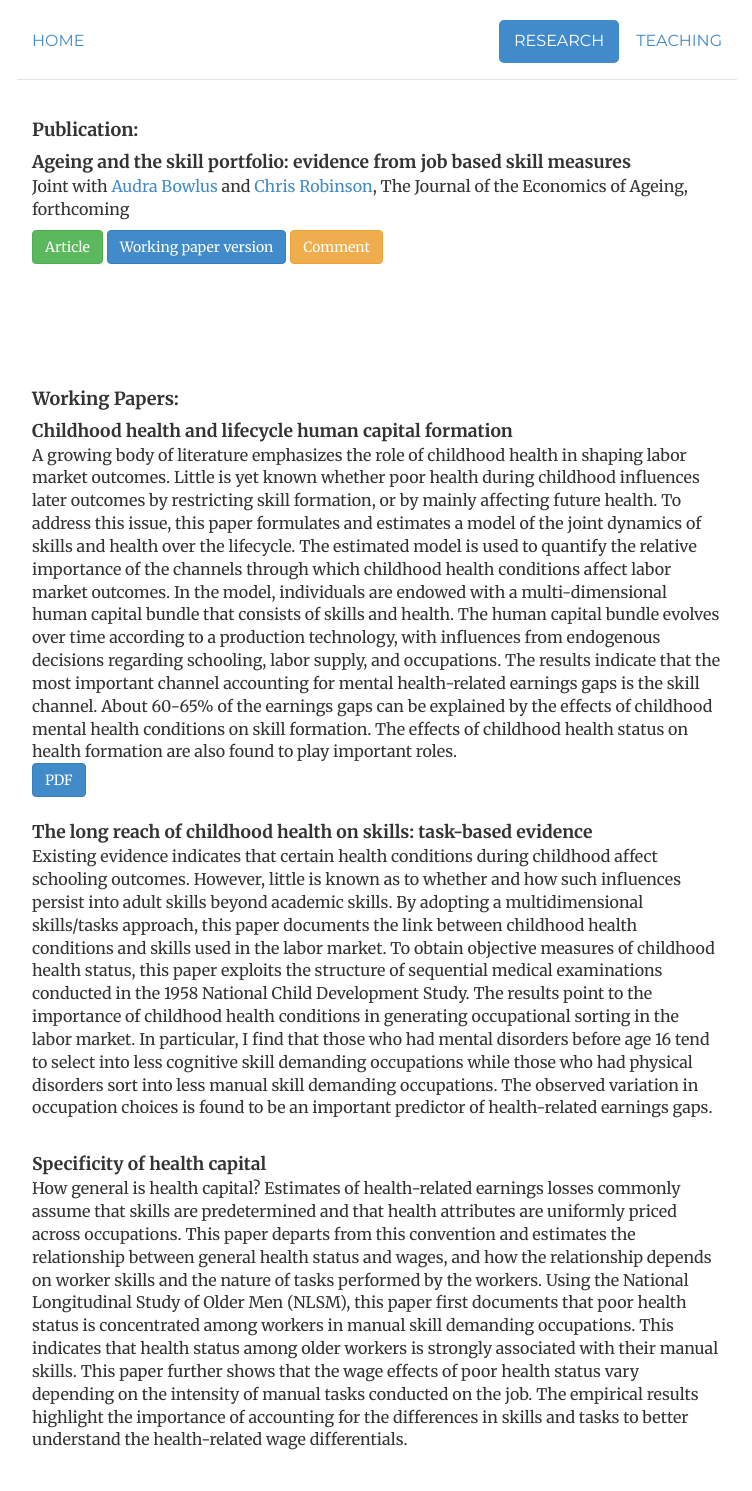
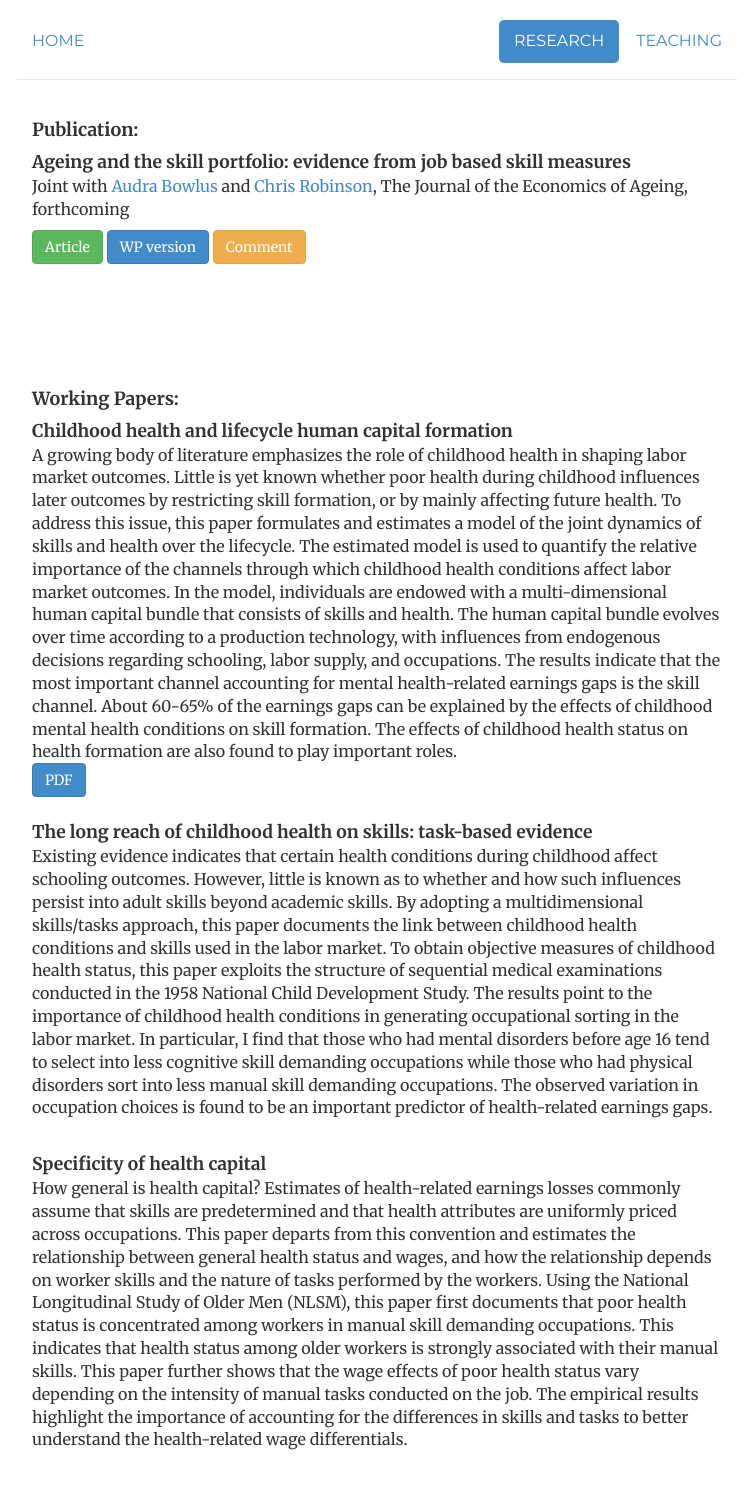
Before and after one commit to morihiroaki/morihiroaki.github.io, a Jekyll site: the page built from research.html, in a window 1280 px wide. Shown: the whole page, without its empty margins (263-1015 px from the left). Built offline with Jekyll 4.4.1, drawn with Linux system fonts in a browser that asks for light colours.

Commit message:
Update research.html

```diff
--- a/research.html
+++ b/research.html
@@ -12,7 +12,7 @@ description:
 <p> Joint with <a href="http://economics.uwo.ca/people/faculty/bowlus.html">Audra Bowlus</a> and <a href="http://economics.uwo.ca/people/faculty/robinson.html">Chris Robinson</a>, The Journal of the Economics of Ageing, forthcoming</p>
 </div>
 <a class="btn btn-success" href="http://www.sciencedirect.com/science/article/pii/S2212828X16000049" target="_blank">Article</a>
-<a target="_blank" href="http://ir.lib.uwo.ca/cgi/viewcontent.cgi?article=1109&context=economicscibc" class="btn btn-primary" title="BMR16">Working paper version</a>
+<a target="_blank" href="http://ir.lib.uwo.ca/cgi/viewcontent.cgi?article=1109&context=economicscibc" class="btn btn-primary" title="BMR16">WP version</a>
 <a class="btn btn-warning" href="http://www.sciencedirect.com/science/article/pii/S2212828X16300135" target="_blank">Comment</a>
 <br/><br/><br/><br/><br/><br/>
 
```
